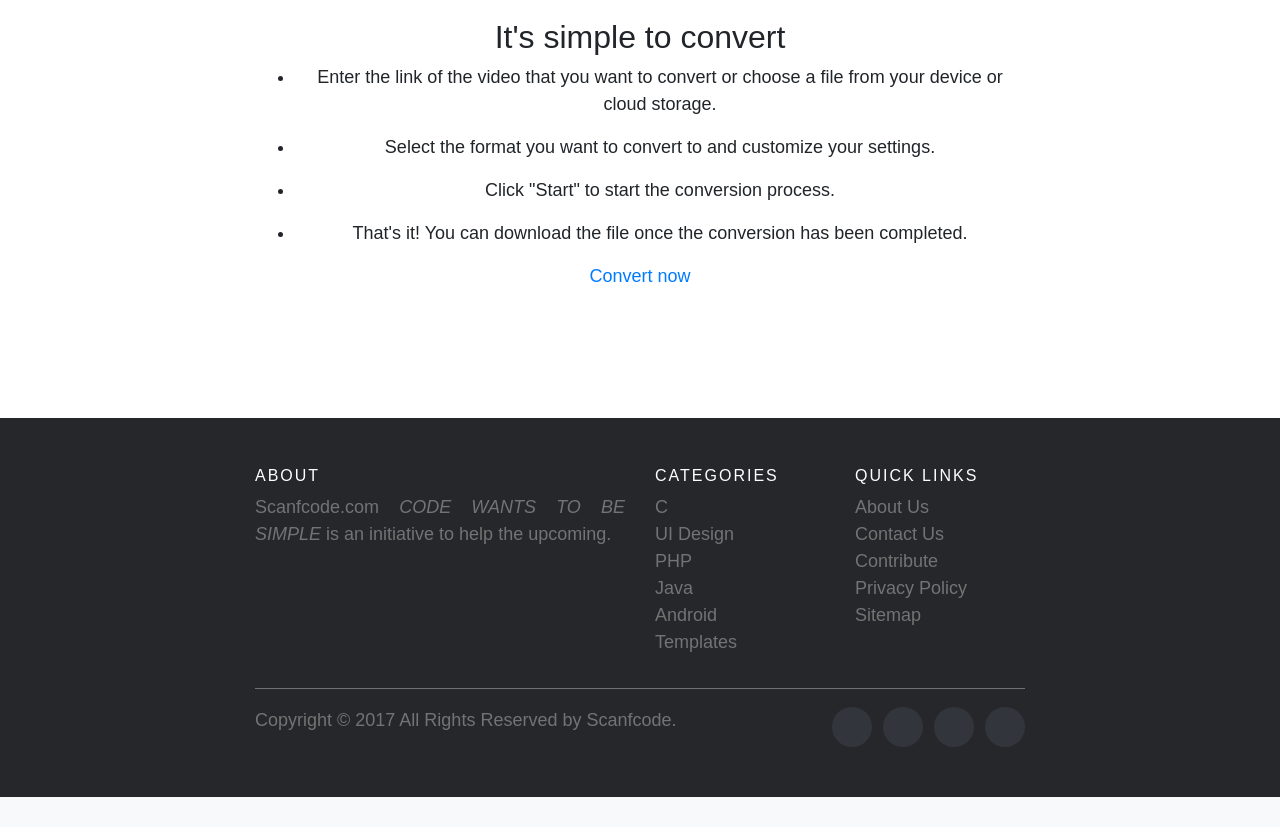
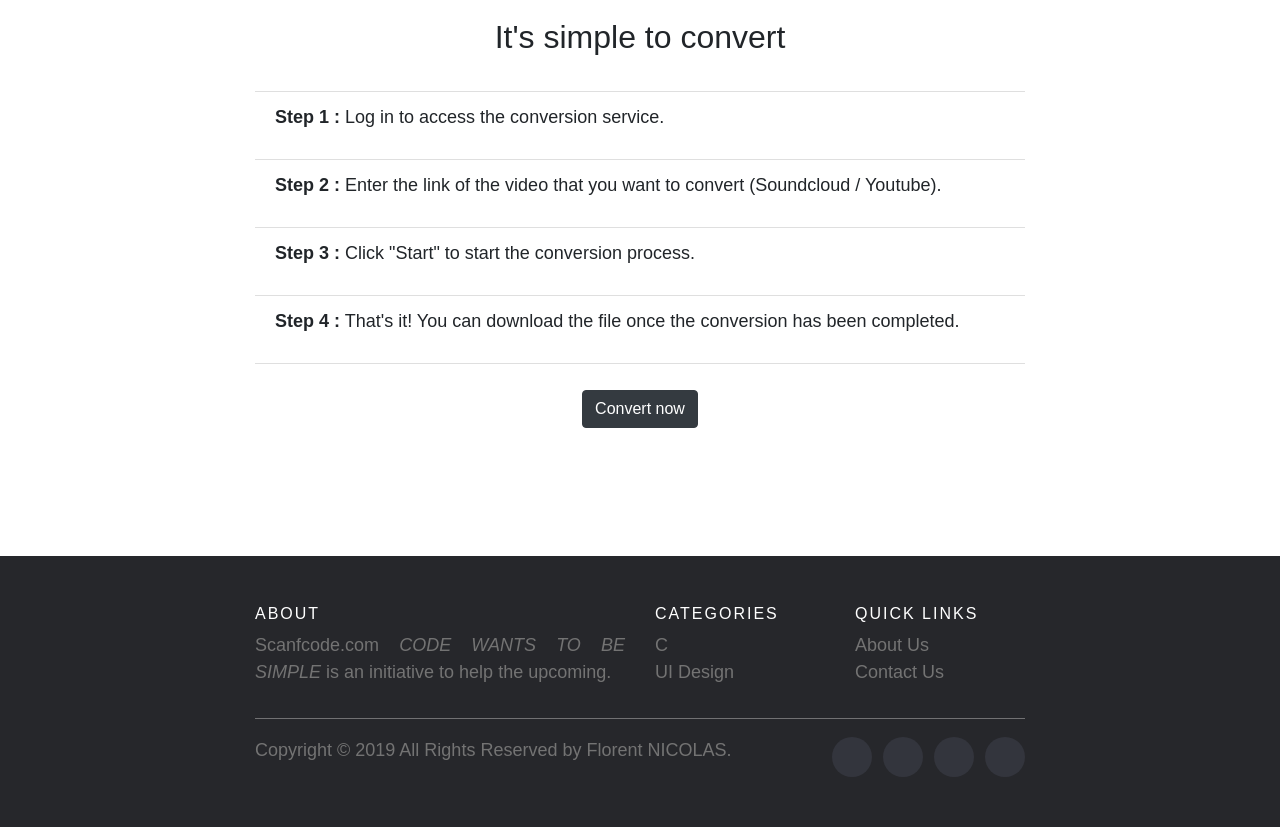
Before and after one commit to BouBooo/Downloader-PHP, a Symfony app: template templates/home.html.twig in a window 1280 px wide. Shown: the part 56-883 px from the top of the page. Before the commit the page ends 853 px from the top, so only its background shows below. Run offline with Twig, Linux system fonts and the light colour scheme; the template is opened without the code that fills it, so the values that code supplies are empty; some libraries are stand-ins or nearby versions; some web fonts are replaced.

Commit message:
custome home page

```diff
--- a/src/Controller/ApiController.php
+++ b/src/Controller/ApiController.php
@@ -59,6 +59,7 @@ class ApiController extends AbstractController
         $validLink = $this->checkYoutubeLink($url);
         $obj = $this->getYoutubeObject($url);
         $kind = $this->getKindYoutubeLink($obj);
+
 
         if($kind == 'channel') {
             $videoList = $this->extractChannelVideos($url, $youtubeClient);
--- a/src/Controller/DownloaderController.php
+++ b/src/Controller/DownloaderController.php
@@ -54,7 +54,7 @@ class DownloaderController extends AbstractController
     {
         $YoutubeForm = $this->createFormBuilder()
                             ->add('youtube_link')
-                            ->add('search', SubmitType::class)
+                            ->add('start', SubmitType::class)
                             ->getForm();
 
         $YoutubeForm->handleRequest($request);
@@ -163,7 +163,7 @@ class DownloaderController extends AbstractController
 
         $SoundcloudForm = $this->createFormBuilder()
                                 ->add('soundcloud_link')
-                                ->add('search', SubmitType::class)
+                                ->add('start', SubmitType::class)
                                 ->getForm();
 
         $SoundcloudForm->handleRequest($request);
--- a/templates/base.html.twig
+++ b/templates/base.html.twig
@@ -67,10 +67,6 @@
                     <ul class="footer-links">
                     <li><a href="http://scanfcode.com/category/c-language/">C</a></li>
                     <li><a href="http://scanfcode.com/category/front-end-development/">UI Design</a></li>
-                    <li><a href="http://scanfcode.com/category/back-end-development/">PHP</a></li>
-                    <li><a href="http://scanfcode.com/category/java-programming-language/">Java</a></li>
-                    <li><a href="http://scanfcode.com/category/android/">Android</a></li>
-                    <li><a href="http://scanfcode.com/category/templates/">Templates</a></li>
                     </ul>
                 </div>
 
@@ -79,9 +75,6 @@
                     <ul class="footer-links">
                     <li><a href="http://scanfcode.com/about/">About Us</a></li>
                     <li><a href="http://scanfcode.com/contact/">Contact Us</a></li>
-                    <li><a href="http://scanfcode.com/contribute-at-scanfcode/">Contribute</a></li>
-                    <li><a href="http://scanfcode.com/privacy-policy/">Privacy Policy</a></li>
-                    <li><a href="http://scanfcode.com/sitemap/">Sitemap</a></li>
                     </ul>
                 </div>
                 </div>
@@ -90,8 +83,8 @@
             <div class="container">
                 <div class="row">
                 <div class="col-md-8 col-sm-6 col-xs-12">
-                    <p class="copyright-text">Copyright &copy; 2017 All Rights Reserved by
-                <a href="#">Scanfcode</a>.
+                    <p class="copyright-text">Copyright &copy; 2019 All Rights Reserved by
+                <a href="#">Florent NICOLAS</a>.
                     </p>
                 </div>
 
--- a/templates/downloader/index.html.twig
+++ b/templates/downloader/index.html.twig
@@ -22,7 +22,7 @@
     }}
 
 
-    {{ form_row(formYoutube.search) }}
+    {{ form_row(formYoutube.start) }}
 
 
     {{ form_end(formYoutube) }}
@@ -40,7 +40,7 @@
     }}
 
 
-    {{ form_row(formSoundcloud.search) }}
+    {{ form_row(formSoundcloud.start) }}
 
 
     {{ form_end(formSoundcloud) }}
--- a/templates/home.html.twig
+++ b/templates/home.html.twig
@@ -9,26 +9,16 @@
 					<div class="title">
 						<h2>It's simple to convert</h2>
 						<span class="title-border"></span>
+						<br>
 					</div>
-					<ul class="home-section-2-list">
-						<li>
-							<a href="#"><i class="fa fa-link"></i></a>
-							<p>Enter the link of the video that you want to convert or choose a file from your device or cloud storage.</p>
-						</li>
-						<li>
-                        	<a href="#"><i class="fa fa-cogs"></i></a>
-							<p>Select the format you want to convert to and customize your settings.</p>
-						</li>
-						<li>
-                        	<a href="#"><i class="fa fa-exchange"></i></a>
-							<p>Click "Start" to start the conversion process.</p>
-						</li>
-						<li>
-                        	<a href="#"><i class="fa fa-download"></i></a>
-							<p>That's it! You can download the file once the conversion has been completed.</p>
-						</li>
+					<ul  style="text-align:left" class="list-group list-group-flush">
+						<li class="list-group-item"><p><b>Step 1 :</b> Log in to access the conversion service.</p></li>
+						<li class="list-group-item"><p><b>Step 2 :</b> Enter the link of the video that you want to convert (Soundcloud / Youtube).</p></li>
+						<li class="list-group-item"><p><b>Step 3 :</b> Click "Start" to start the conversion process.</p></li>
+						<li class="list-group-item"><p><b>Step 4 :</b> That's it! You can download the file once the conversion has been completed.</p></li>
 					</ul>
-					<a href="#" class="home-convert-button">Convert now<i class="fa fa-angle-right fa-5"></i></a>
+					<br>
+					<a href="{{ path('downloader') }}" class="btn btn-dark">Convert now<i class="fa fa-angle-right fa-5"></i></a>
 				</div>
 			</div>
 		</div>
```
